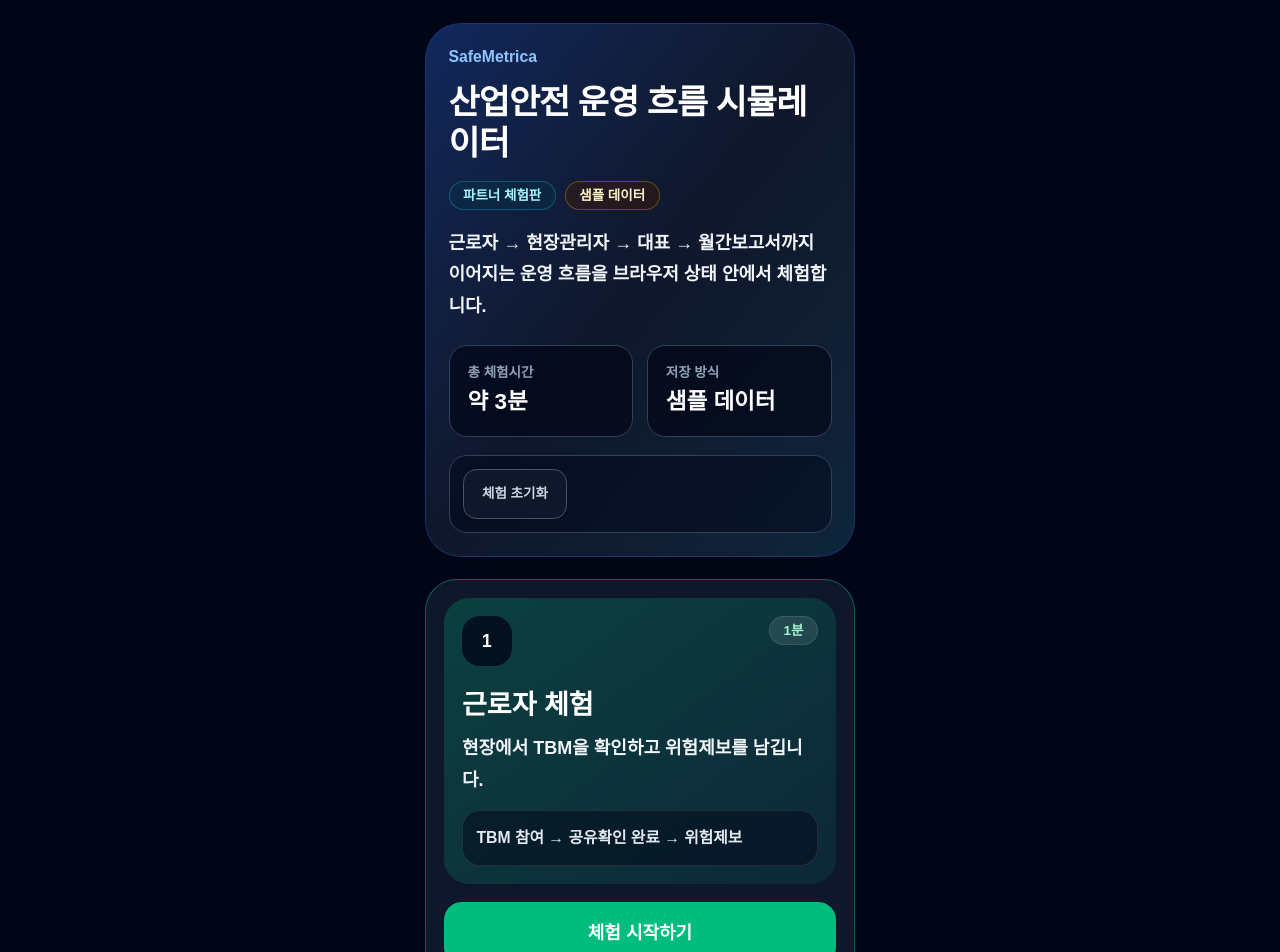
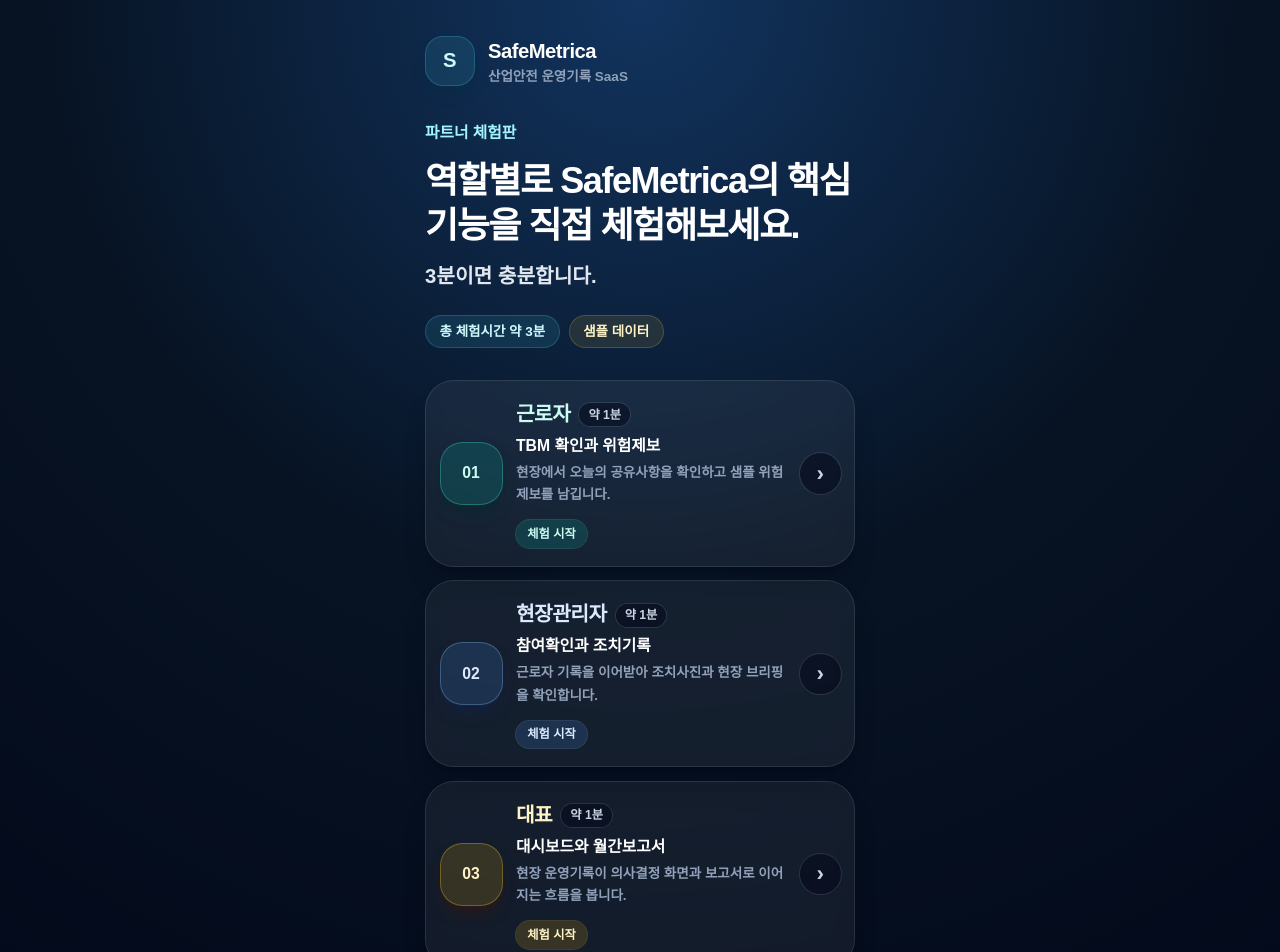
Before and after one commit to safemetrica/safe-metrica, a Next.js app: page /partner-demo in a window 1280 px wide. Shown: the top 952 px of the page. Built offline with nearby package versions, Linux system fonts and the light colour scheme.

Commit message:
style: match partner demo home to lovable reference

```diff
--- a/src/app/partner-demo/page.tsx
+++ b/src/app/partner-demo/page.tsx
@@ -9,91 +9,113 @@ export const metadata: Metadata = {
 
 const roleCards = [
   {
-    title: "근로자 체험",
-    time: "1분",
-    description: "현장에서 TBM을 확인하고 위험제보를 남깁니다.",
-    flow: "TBM 참여 → 공유확인 완료 → 위험제보",
+    title: "근로자",
+    subtitle: "TBM 확인과 위험제보",
+    description: "현장에서 오늘의 공유사항을 확인하고 샘플 위험제보를 남깁니다.",
     href: "/partner-demo/worker",
-    accent: "from-emerald-500/25 to-teal-500/10",
-    border: "border-emerald-400/40",
-    text: "text-emerald-200",
-    button: "bg-emerald-500 hover:bg-emerald-400 active:bg-emerald-600 shadow-emerald-950/40",
+    icon: "01",
+    time: "약 1분",
+    iconClass: "border-teal-300/30 bg-teal-400/15 text-teal-100 shadow-teal-950/40",
+    titleClass: "text-teal-100",
+    ctaClass: "bg-teal-400/15 text-teal-100 ring-teal-300/20",
   },
   {
-    title: "현장관리자 체험",
-    time: "1분 30초",
-    description: "근로자 체험 기록을 받아 조치 흐름까지 확인합니다.",
-    flow: "TBM 개시 → 참여확인 → 조치사진 → 현장비서",
+    title: "현장관리자",
+    subtitle: "참여확인과 조치기록",
+    description: "근로자 기록을 이어받아 조치사진과 현장 브리핑을 확인합니다.",
     href: "/partner-demo/manager",
-    accent: "from-blue-500/25 to-cyan-500/10",
-    border: "border-blue-400/40",
-    text: "text-blue-200",
-    button: "bg-blue-500 hover:bg-blue-400 active:bg-blue-600 shadow-blue-950/40",
+    icon: "02",
+    time: "약 1분",
+    iconClass: "border-blue-300/30 bg-blue-400/15 text-blue-100 shadow-blue-950/40",
+    titleClass: "text-blue-100",
+    ctaClass: "bg-blue-400/15 text-blue-100 ring-blue-300/20",
   },
   {
-    title: "대표 체험",
-    time: "1분",
-    description: "현장 기록이 대시보드와 월간보고서로 이어지는 모습을 봅니다.",
-    flow: "대시보드 → 위험성평가표 → 월간보고서",
+    title: "대표",
+    subtitle: "대시보드와 월간보고서",
+    description: "현장 운영기록이 의사결정 화면과 보고서로 이어지는 흐름을 봅니다.",
     href: "/partner-demo/ceo",
-    accent: "from-amber-500/25 to-orange-500/10",
-    border: "border-amber-400/40",
-    text: "text-amber-200",
-    button: "bg-amber-500 text-slate-950 hover:bg-amber-400 active:bg-amber-600 shadow-amber-950/40",
+    icon: "03",
+    time: "약 1분",
+    iconClass: "border-amber-300/30 bg-amber-400/15 text-amber-100 shadow-amber-950/40",
+    titleClass: "text-amber-100",
+    ctaClass: "bg-amber-400/15 text-amber-100 ring-amber-300/20",
   },
 ];
 
 export default function PartnerDemoPage() {
   return (
-    <main className="min-h-screen bg-slate-950 px-4 py-5 text-white">
-      <div className="mx-auto w-full max-w-[430px] pb-8">
-        <section className="overflow-hidden rounded-[2rem] border border-blue-500/30 bg-slate-900 shadow-2xl">
-          <div className="bg-gradient-to-br from-blue-600/25 via-slate-900 to-cyan-500/10 p-5">
-            <p className="text-sm font-black text-blue-300">SafeMetrica</p>
-            <h1 className="mt-3 text-3xl font-black tracking-tight">산업안전 운영 흐름 시뮬레이터</h1>
-            <div className="mt-4 flex flex-wrap gap-2">
-              <span className="rounded-full border border-cyan-400/30 bg-cyan-950/40 px-3 py-1 text-xs font-black text-cyan-200">파트너 체험판</span>
-              <span className="rounded-full border border-amber-400/30 bg-amber-950/40 px-3 py-1 text-xs font-black text-amber-100">샘플 데이터</span>
+    <main className="min-h-screen bg-[radial-gradient(circle_at_top,#12345f_0%,#071323_42%,#020617_100%)] px-4 py-6 text-white">
+      <div className="mx-auto flex w-full max-w-[430px] flex-col pb-8">
+        <header className="pt-2">
+          <div className="flex items-center gap-3">
+            <div className="flex h-11 w-11 items-center justify-center rounded-2xl border border-cyan-300/20 bg-cyan-300/10 text-lg font-black text-cyan-100 shadow-lg shadow-cyan-950/30">
+              S
             </div>
-            <p className="mt-4 text-base font-bold leading-7 text-slate-100">
-              근로자 → 현장관리자 → 대표 → 월간보고서까지 이어지는 운영 흐름을 브라우저 상태 안에서 체험합니다.
-            </p>
-            <div className="mt-5 grid grid-cols-2 gap-3">
-              <div className="rounded-2xl border border-slate-700 bg-slate-950/70 p-4">
-                <p className="text-xs font-bold text-slate-400">총 체험시간</p>
-                <p className="mt-1 text-xl font-black text-white">약 3분</p>
-              </div>
-              <div className="rounded-2xl border border-slate-700 bg-slate-950/70 p-4">
-                <p className="text-xs font-bold text-slate-400">저장 방식</p>
-                <p className="mt-1 text-xl font-black text-white">샘플 데이터</p>
-              </div>
+            <div>
+              <p className="text-lg font-black tracking-tight text-white">SafeMetrica</p>
+              <p className="text-xs font-bold text-slate-400">산업안전 운영기록 SaaS</p>
             </div>
-            <PartnerDemoResetButton />
           </div>
-        </section>
 
-        <section className="mt-5 space-y-4">
-          {roleCards.map((role, index) => (
-            <article key={role.title} className={`rounded-[1.75rem] border ${role.border} bg-slate-900 p-4 shadow-lg`}>
-              <div className={`rounded-[1.4rem] bg-gradient-to-br ${role.accent} p-4`}>
-                <div className="flex items-start justify-between gap-3">
-                  <span className="flex h-11 w-11 shrink-0 items-center justify-center rounded-2xl bg-slate-950/80 text-base font-black text-white">
-                    {index + 1}
+          <div className="mt-8">
+            <p className="text-sm font-black text-cyan-200">파트너 체험판</p>
+            <h1 className="mt-3 text-[2rem] font-black leading-tight tracking-[-0.04em] text-white">
+              역할별로 SafeMetrica의 핵심 기능을 직접 체험해보세요.
+            </h1>
+            <p className="mt-3 text-lg font-extrabold text-slate-200">3분이면 충분합니다.</p>
+          </div>
+
+          <div className="mt-5 flex flex-wrap gap-2">
+            <span className="rounded-full border border-cyan-300/20 bg-cyan-300/10 px-3 py-1.5 text-xs font-black text-cyan-100">
+              총 체험시간 약 3분
+            </span>
+            <span className="rounded-full border border-amber-300/20 bg-amber-300/10 px-3 py-1.5 text-xs font-black text-amber-100">
+              샘플 데이터
+            </span>
+          </div>
+        </header>
+
+        <section className="mt-7 space-y-3" aria-label="파트너 체험 역할 선택">
+          {roleCards.map((role) => (
+            <Link
+              key={role.title}
+              href={role.href}
+              className="group block rounded-[1.6rem] border border-white/10 bg-white/[0.06] p-3 shadow-xl shadow-slate-950/30 outline-none backdrop-blur transition-all duration-150 hover:border-white/20 hover:bg-white/[0.09] focus-visible:ring-2 focus-visible:ring-cyan-200/70 active:scale-[0.985] active:translate-y-0.5"
+            >
+              <article className="flex items-center gap-3">
+                <div
+                  className={`flex h-14 w-14 shrink-0 items-center justify-center rounded-[1.25rem] border text-sm font-black shadow-lg ${role.iconClass}`}
+                  aria-hidden="true"
+                >
+                  {role.icon}
+                </div>
+
+                <div className="min-w-0 flex-1 py-1">
+                  <div className="flex flex-wrap items-center gap-2">
+                    <h2 className={`text-lg font-black tracking-tight ${role.titleClass}`}>{role.title}</h2>
+                    <span className="rounded-full bg-slate-950/50 px-2 py-0.5 text-[0.68rem] font-black text-slate-300 ring-1 ring-white/10">
+                      {role.time}
+                    </span>
+                  </div>
+                  <p className="mt-1 text-sm font-extrabold text-white">{role.subtitle}</p>
+                  <p className="mt-1 text-xs font-bold leading-5 text-slate-400">{role.description}</p>
+                  <span className={`mt-3 inline-flex rounded-full px-2.5 py-1 text-[0.68rem] font-black ring-1 ${role.ctaClass}`}>
+                    체험 시작
                   </span>
-                  <span className={`rounded-full border border-white/10 bg-white/10 px-3 py-1 text-xs font-black ${role.text}`}>{role.time}</span>
                 </div>
-                <h2 className="mt-5 text-2xl font-black text-white">{role.title}</h2>
-                <p className="mt-2 text-base font-bold leading-7 text-slate-100">{role.description}</p>
-                <p className="mt-3 rounded-2xl border border-white/10 bg-slate-950/50 p-3 text-sm font-bold leading-6 text-slate-200">{role.flow}</p>
-              </div>
-              <Link href={role.href} className={`mt-4 flex min-h-14 items-center justify-center rounded-2xl px-5 py-4 text-base font-black shadow-lg transition-all duration-150 active:scale-[0.98] active:translate-y-0.5 ${role.button}`}>
-                체험 시작하기
-              </Link>
-            </article>
+
+                <div className="flex h-9 w-9 shrink-0 items-center justify-center rounded-full bg-slate-950/50 text-xl font-black text-slate-300 ring-1 ring-white/10 transition-transform group-hover:translate-x-0.5">
+                  ›
+                </div>
+              </article>
+            </Link>
           ))}
         </section>
 
-        <section className="mt-5 rounded-[1.75rem] border border-slate-700 bg-slate-900/80 p-4">
+        <PartnerDemoResetButton />
+
+        <section className="mt-5 rounded-[1.5rem] border border-slate-700/80 bg-slate-950/40 p-4">
           <details>
             <summary className="cursor-pointer text-sm font-black text-slate-200">보조 샘플 화면 보기</summary>
             <div className="mt-3 grid grid-cols-2 gap-3">
```
